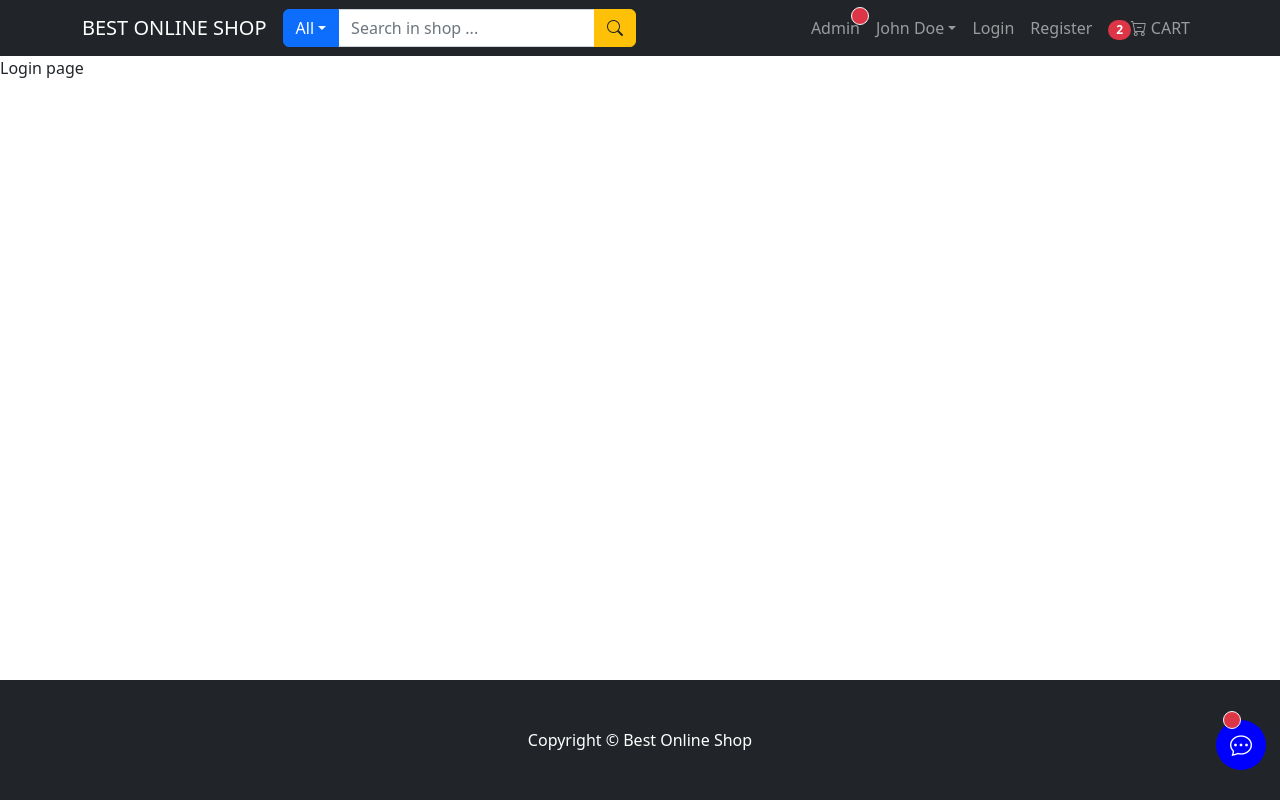
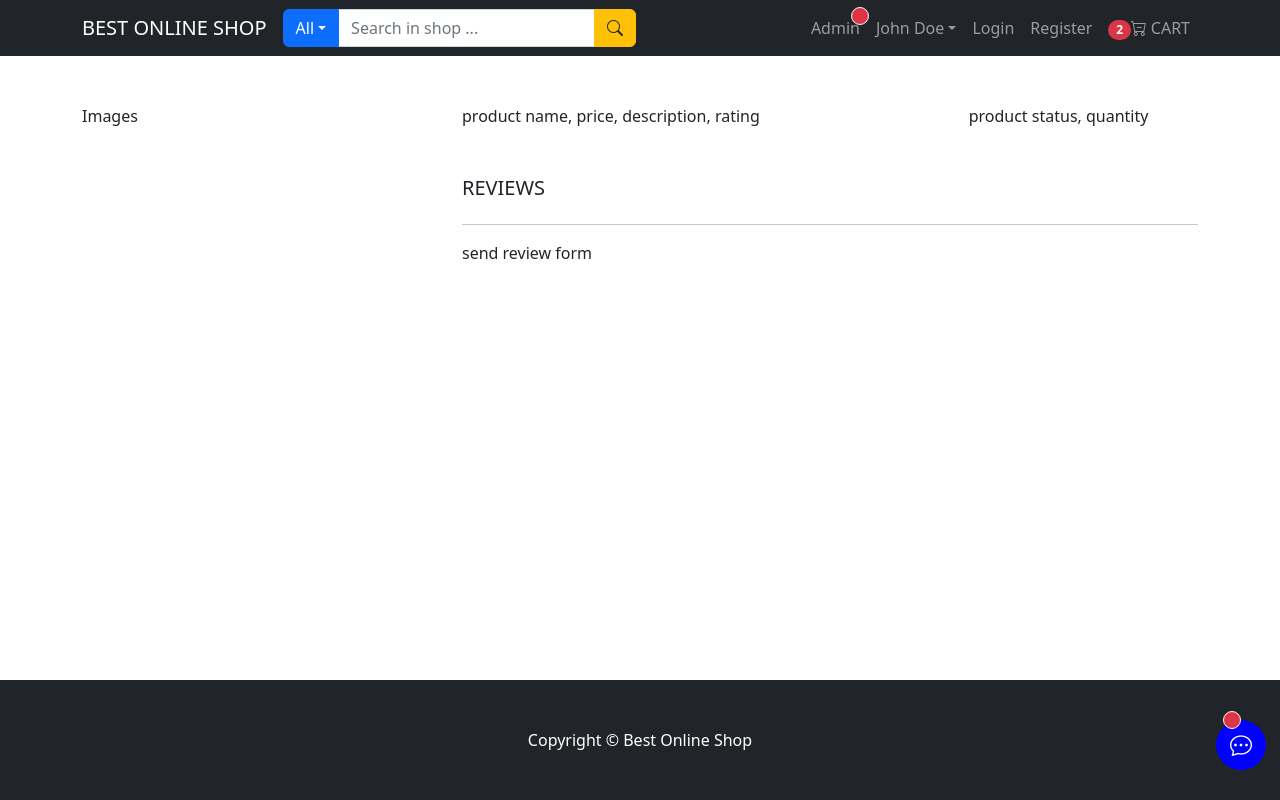
Before and after one commit to Davic0444/e-commerce-mern, a React (Create React App) app in the folder frontend/: page /product-details in a window 1280 px wide. Built offline with nearby package versions, Linux system fonts and the light colour scheme.

Commit message:
Basic details page

```diff
--- a/frontend/src/pages/ProductDetailsPage.js
+++ b/frontend/src/pages/ProductDetailsPage.js
@@ -1,12 +1,26 @@
-import {useParams} from "react-router-dom";
+import { Row, Col, Container } from "react-bootstrap";
 
-const ProductDetailsPage = function() {
-    const { id } = useParams();
+const ProductDetailsPage = () => {
     return (
-        <div>
-            Login page
-        </div>
-    )
-}
+        <Container>
+            <Row className="mt-5">
+                <Col md={4}>Images</Col>
+                <Col md={8}>
+                    <Row>
+                        <Col md={8}>product name, price, description, rating</Col>
+                        <Col md={4}>product status, quantity</Col>
+                    </Row>
+                    <Row>
+                        <Col className="mt-5">
+                            <h5>REVIEWS</h5>
+                        </Col>
+                    </Row>
+                    <hr />
+                    send review form
+                </Col>
+            </Row>
+        </Container>
+    );
+};
 
 export default ProductDetailsPage;
--- a/frontend/src/utils/ScrollToTop.js
+++ b/frontend/src/utils/ScrollToTop.js
@@ -5,5 +5,6 @@ export default function ScrollToTop() {
     const {pathname} = useLocation();
     useEffect(() => {
         window.scrollTo(0, 0);
-    }, [pathname])
+    }, [pathname]);
+    return null;
 }
```
